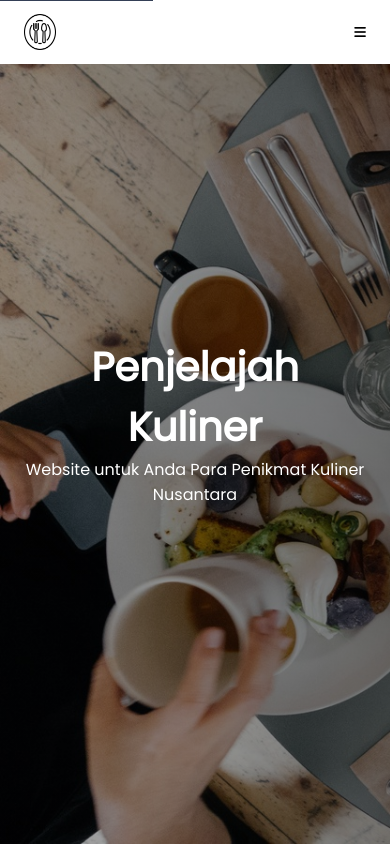
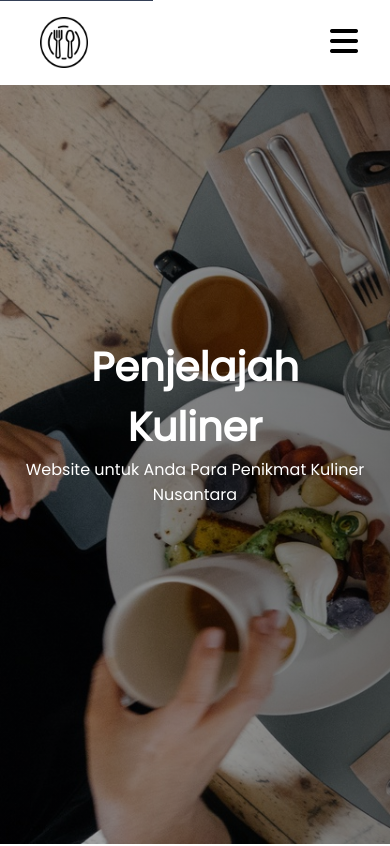
Before and after one commit to alfonsus20/penjelajah-kuliner, a website built with webpack: page src/templates/index.html in a window 390 px wide. Shown: the top 846 px of the page. Built offline with nearby package versions, Linux system fonts and the light colour scheme; files whose address does not match are found by name.

Commit message:
style: adjust burger button padding

```diff
--- a/src/styles/style.scss
+++ b/src/styles/style.scss
@@ -45,7 +45,7 @@ body {
   padding: 0.5rem 1.5rem;
   background-color: #fff;
   &__logo {
-    flex: 0 0 3rem;
+    flex: 0 0 3.5rem;
     img {
       width: 100%;
     }
@@ -164,8 +164,9 @@ footer {
       flex-direction: row;
       align-items: center;
       img {
-        width: 2rem;
-        height: 2.2rem;
+        width: 3rem;
+        height: 3.2rem;
+        margin-left: 1rem;
       }
     }
     .open {
@@ -192,6 +193,8 @@ footer {
       outline: none;
       background-color: white;
       border: none;
+      font-size: 2rem;
+      padding: 1rem 0.5rem;
     }
   }
 
```
